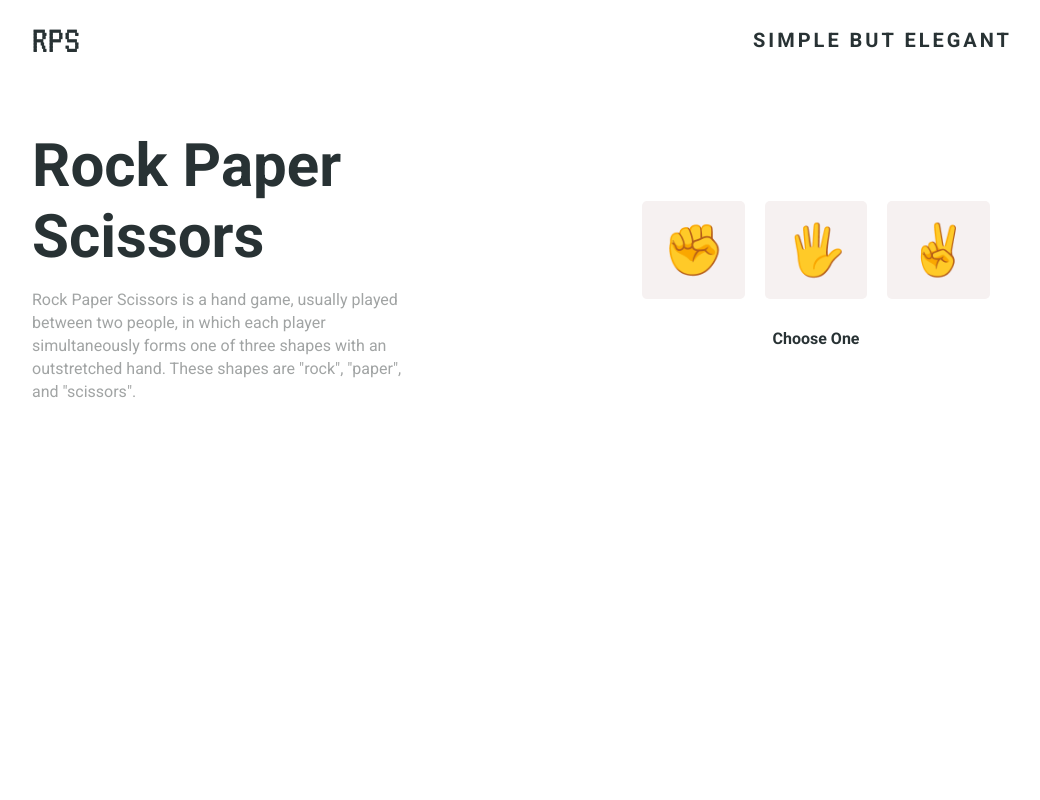
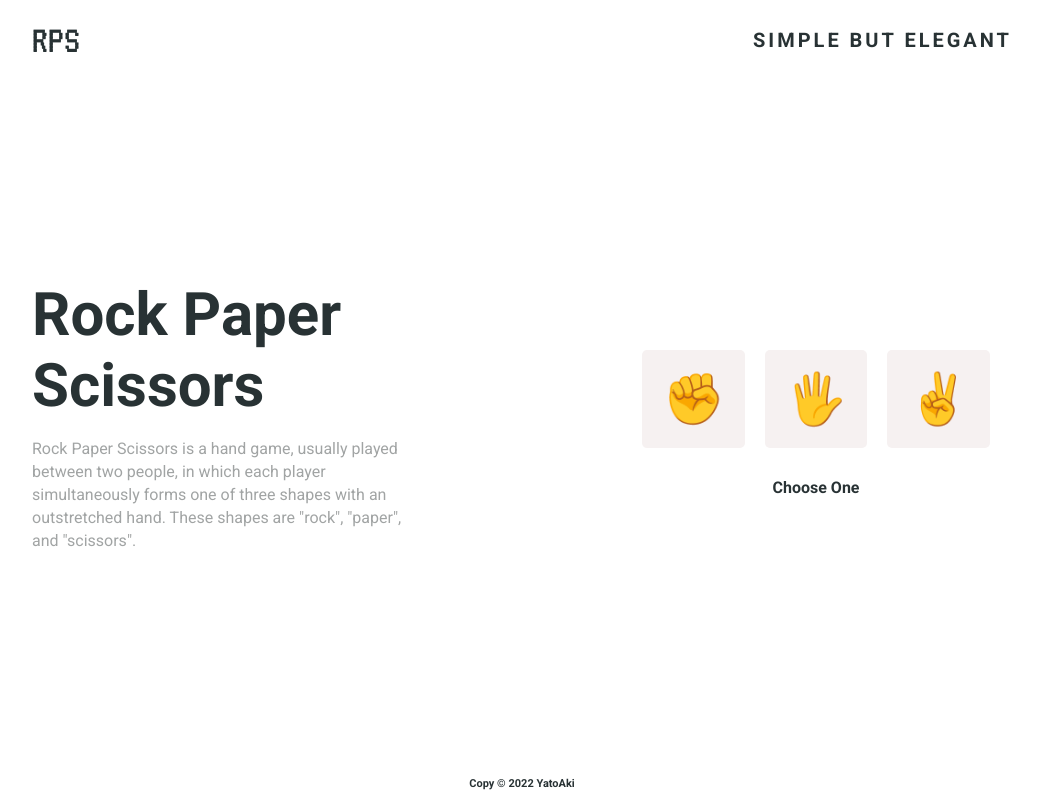
Before and after one commit to YatoAki/Rock-Paper-Scissors, a plain HTML site: page index.html in a window 1280 px wide. Shown: the whole page, without its empty margins (118-1158 px from the left). Drawn offline with Linux system fonts and the light colour scheme.

Commit message:
Add footer

```diff
--- a/index.html
+++ b/index.html
@@ -42,5 +42,8 @@
         </div>
       </div>
     </div>
+    <footer>
+      <a href="https://github.com/YatoAki">Copy © 2022 YatoAki</a>
+    </footer>
   </body>
 </html>
--- a/style.css
+++ b/style.css
@@ -4,6 +4,11 @@ body{
   height: 100vh;
   display: flex;
   flex-direction: column;
+}
+
+a{
+  text-decoration: none;
+  color: #283234;
 }
 
 header{
@@ -34,6 +39,7 @@ header{
   align-items: center;
   flex-wrap: wrap;
   padding: 50px 150px;
+  flex-grow: 1;
 }
 
 .left{
@@ -79,3 +85,10 @@ header{
   color: #283234;
   font-weight: bold;
 }
+
+footer{
+  font-weight: bold;
+  padding: 10px;
+  text-align: center;
+  font-size: 11px;
+}
```
